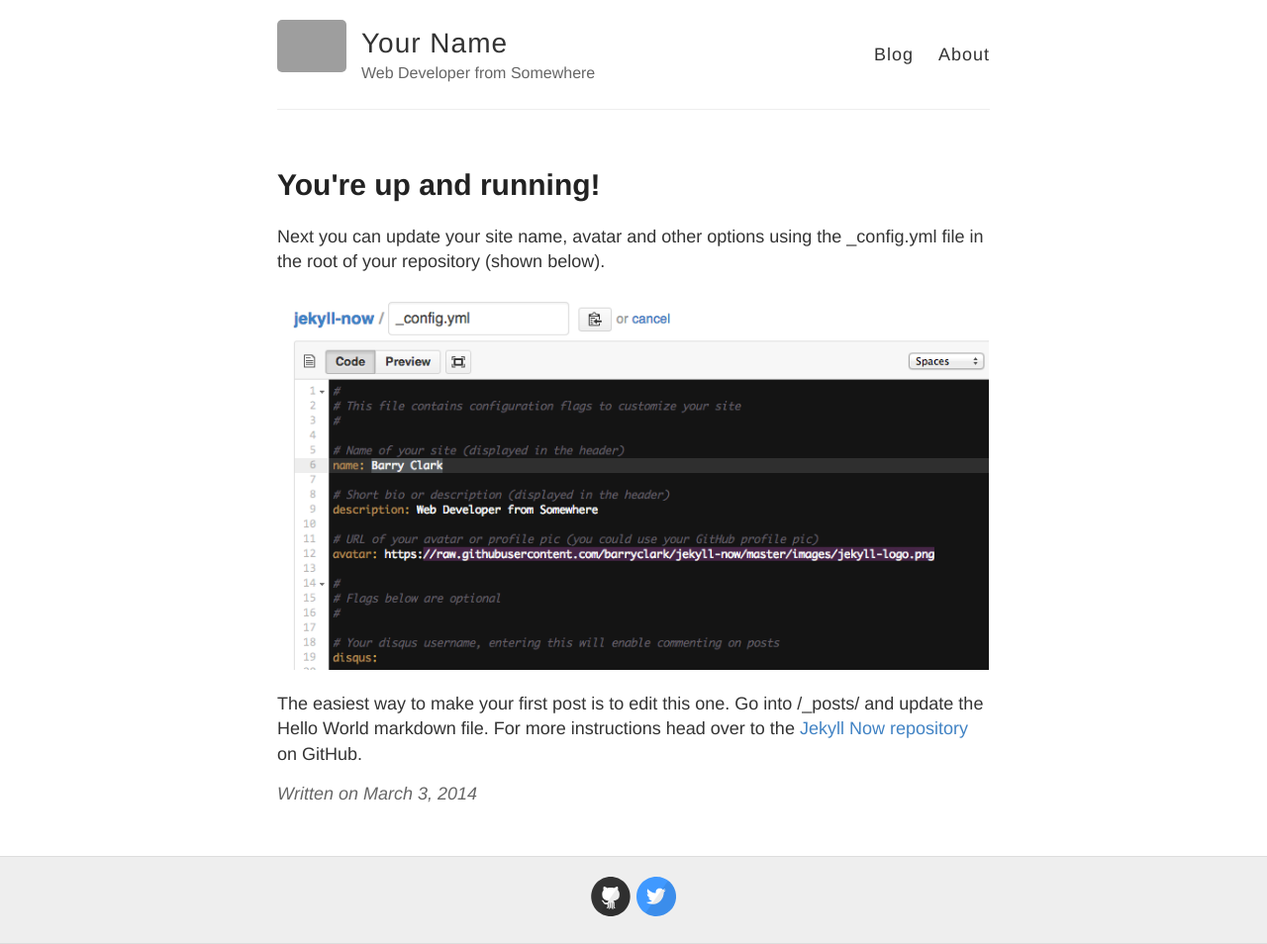
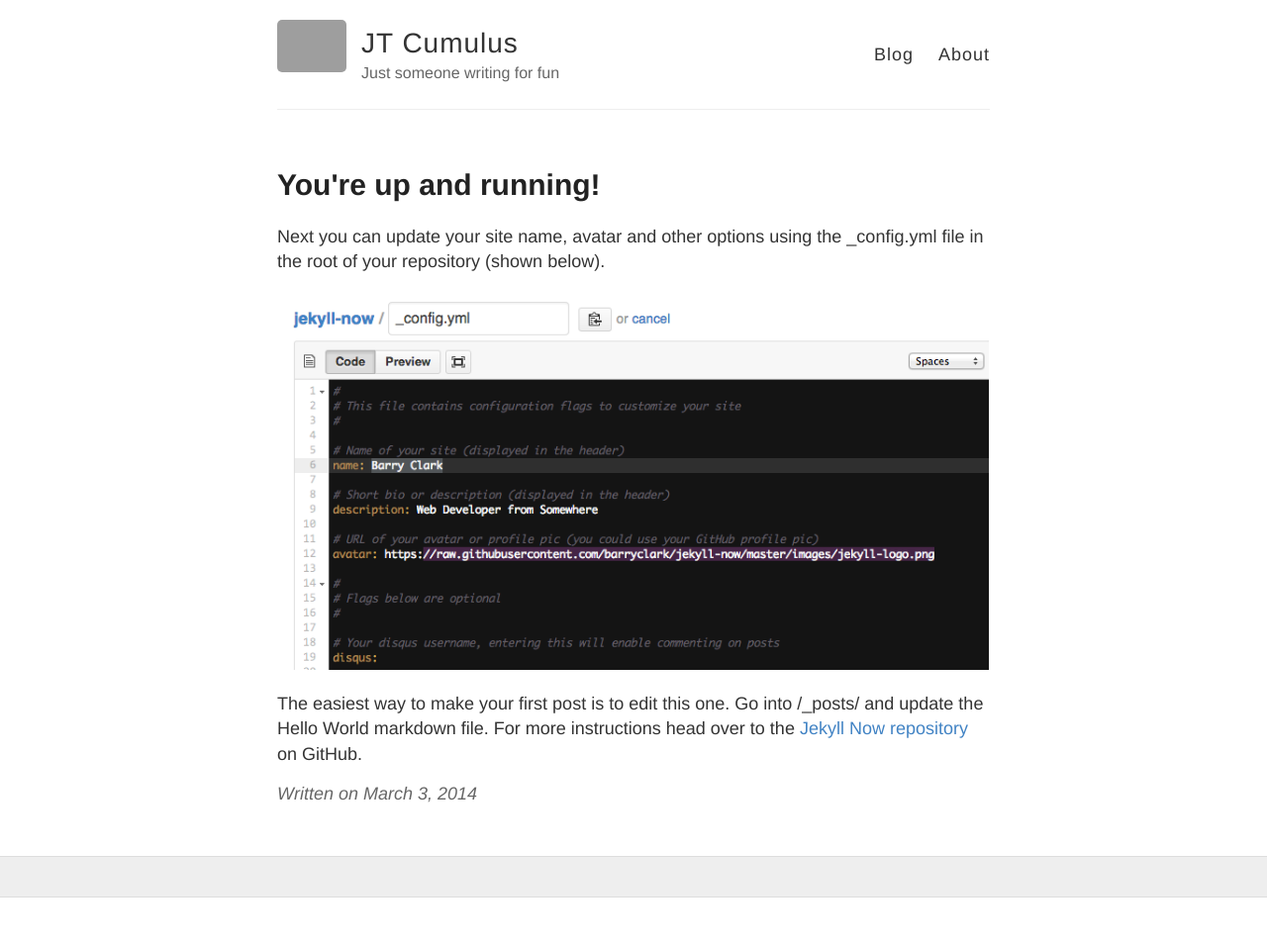
Before and after one commit to JT-Cumulus/JT-Cumulus.github.io, a Jekyll site: the page built from _posts/2014-3-3-Hello-World.md, in a window 1280 px wide. Shown: the whole page at 99% size. Built offline with Jekyll 4.4.1, drawn with Linux system fonts in a browser that asks for light colours; after the commit the page ends 907 px from its top, so only the background shows below that; grey boxes are pictures that could not be loaded.

Commit message:
personalise config

```diff
--- a/_config.yml
+++ b/_config.yml
@@ -3,13 +3,13 @@
 #
 
 # Name of your site (displayed in the header)
-name: Your Name
+name: JT Cumulus
 
 # Short bio or description (displayed in the header)
-description: Web Developer from Somewhere
+description: Just someone writing for fun
 
 # URL of your avatar or profile pic (you could use your GitHub profile pic)
-avatar: https://raw.githubusercontent.com/barryclark/jekyll-now/master/images/jekyll-logo.png
+avatar: https://en.wikipedia.org/wiki/Cumulus_cloud#/media/File:GoldenMedows.jpg
 
 #
 # Flags below are optional
@@ -21,12 +21,12 @@ footer-links:
   email:
   facebook:
   flickr:
-  github: barryclark/jekyll-now
+  github:
   instagram:
   linkedin:
   pinterest:
   rss: # just type anything here for a working RSS icon
-  twitter: jekyllrb
+  twitter:
   stackoverflow: # your stackoverflow profile, e.g. "users/50476/bart-kiers"
   youtube: # channel/<your_long_string> or user/<user-name>
   googleplus: # anything in your profile username that comes after plus.google.com/
```
